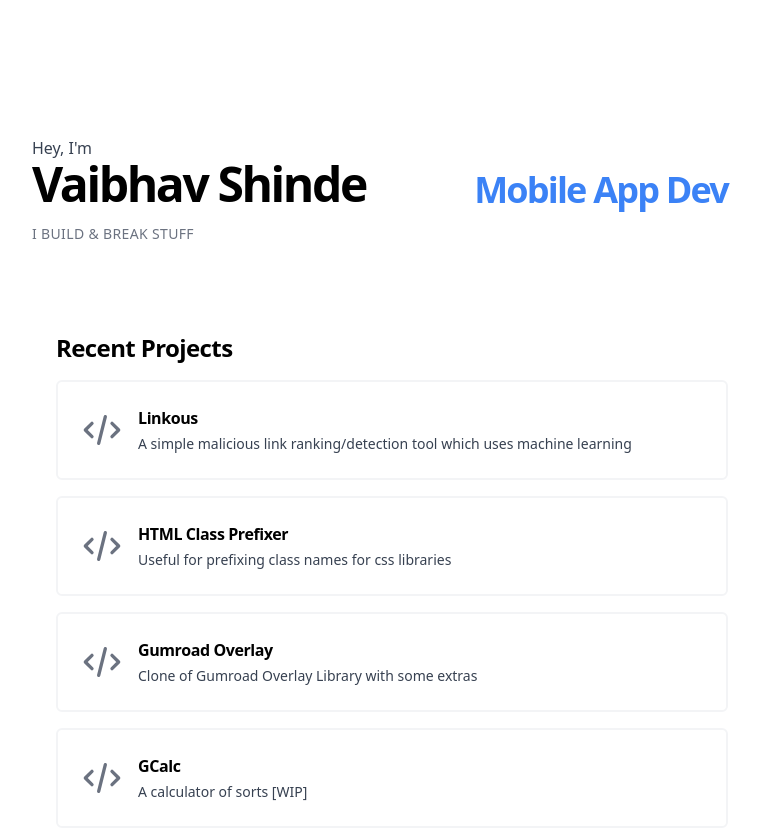
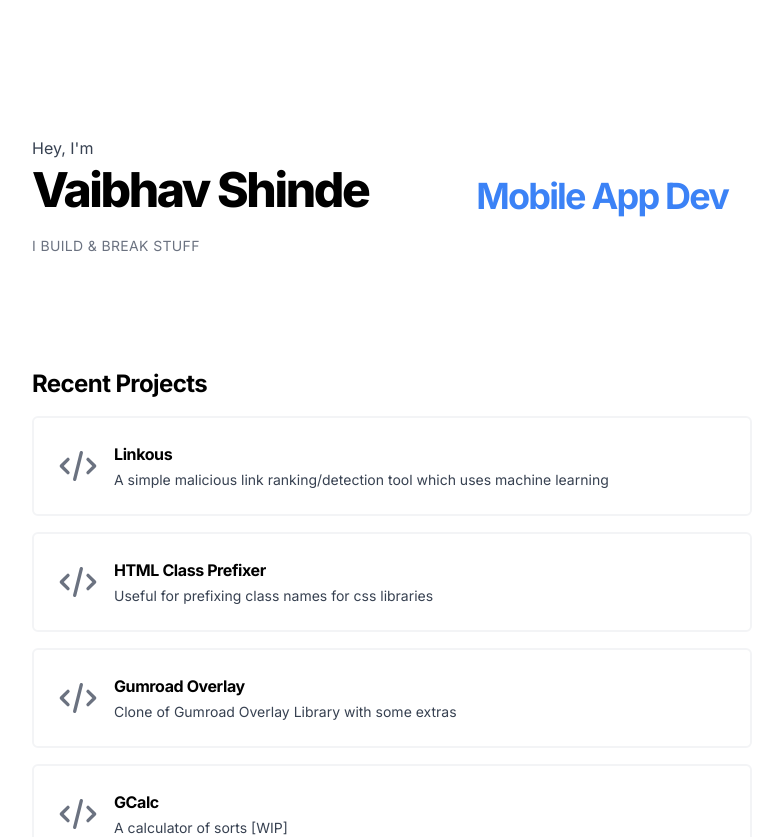
Before and after one commit to VaibKS/vaibhavshinde.com, a Next.js app: page / in a window 1280 px wide. Shown: the top 837 px of the page, without its empty margins (248-1009 px from the left). Built offline with nearby package versions, Linux system fonts and the light colour scheme; what @tailwindcss/typography would draw is missing.

Commit message:
Added Inter font, changed text-5xl defaults

```diff
--- a/components/home/Header.js
+++ b/components/home/Header.js
@@ -9,7 +9,7 @@ export default function Header() {
         animate={{ y: 0, opacity: 1 }}
         transition={{ duration: 1 }}
       >
-        <header className="w-full max-w-3xl p-6 mx-auto mt-28 mb-10 flex flex-col md:flex-row">
+        <header className="w-full max-w-3xl p-6 mx-auto mt-28 mb-16 flex flex-col md:flex-row">
           <div className="space-y-4 text-center md:text-left">
             <div>
               <div className="text-gray-700">Hey, I'm</div>
--- a/components/home/RecentProjects.js
+++ b/components/home/RecentProjects.js
@@ -3,7 +3,7 @@ import ProjectCard from './ProjectCard';
 
 export default function RecentProjects() {
   return (
-    <Container>
+    <Container className="max-w-3xl md:px-6">
       <div className="space-y-4">
         <div className="text-2xl font-bold tracking-tight">Recent Projects</div>
         <div className="grid grid-cols-1 gap-4">
--- a/layouts/BlogLayout.js
+++ b/layouts/BlogLayout.js
@@ -12,8 +12,8 @@ export default function BlogLayout({ children, frontMatter }) {
         <title>{frontMatter.title} - Vaibhav Shinde</title>
       </Head>
       <article className="w-full max-w-3xl mx-auto p-8 mt-12">
-        <div className="space-y-6">
-          <h1 className="text-4xl md:text-5xl font-extrabold tracking-tight">
+        <div className="space-y-8">
+          <h1 className="text-4xl md:text-5xl font-extrabold tracking-tight leading-tight">
             {frontMatter.title}
           </h1>
           <div className="flex items-center space-x-3 text-gray-700">
--- a/pages/_app.js
+++ b/pages/_app.js
@@ -1,7 +1,19 @@
-import '../styles/globals.css'
+import Head from 'next/head';
+import '../styles/globals.css';
 
 function MyApp({ Component, pageProps }) {
-  return <Component {...pageProps} />
+  return (
+    <>
+      <Head>
+        <link rel="preconnect" href="https://fonts.gstatic.com" />
+        <link
+          href="https://fonts.googleapis.com/css2?family=Inter:wght@300;400;500;600;700;800;900&display=swap"
+          rel="stylesheet"
+        />
+      </Head>
+      <Component {...pageProps} />
+    </>
+  );
 }
 
-export default MyApp
+export default MyApp;
--- a/tailwind.config.js
+++ b/tailwind.config.js
@@ -1,3 +1,5 @@
+const defaultTheme = require('tailwindcss/defaultTheme')
+
 module.exports = {
   mode: "jit",
   purge: [
@@ -8,7 +10,15 @@ module.exports = {
   ],
   darkMode: false, // or 'media' or 'class'
   theme: {
-    extend: {},
+    extend: {
+      fontFamily: {
+        sans: ['Inter', ...defaultTheme.fontFamily.sans],
+      },
+      fontSize: {
+        '5xl': ['3rem', '1.25'],
+      }
+    },
+
   },
   variants: {
     extend: {},
```
